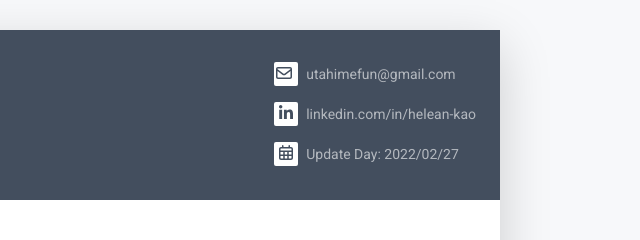
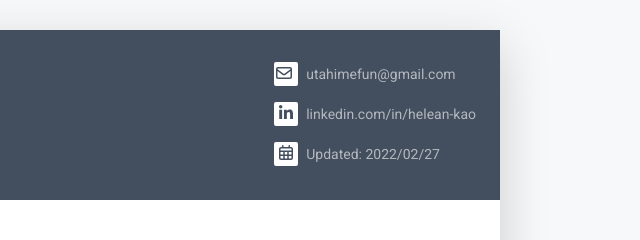
Before and after one commit to utahimefun/resume, a plain HTML site: page index.html in a window 1280 px wide. Shown: the top 240 px of the page, 640-1280 px from the left. Drawn offline with Linux system fonts and the light colour scheme.

Commit message:
1. fix mitake title

```diff
--- a/index.html
+++ b/index.html
@@ -44,7 +44,7 @@
 							    <ul class="resume-social list-unstyled">
 								    <li class="mb-3"><a class="text-link" href="mailto: yourname@email.com/"><span class="fa-container text-center me-2"><i class="far fa-envelope fa-fw me-3" viewBox="-60 -30 512 512"></i></span>utahimefun@gmail.com</a></li>
 					                <li class="mb-3"><a class="text-link" href="https://www.linkedin.com/in/helean-kao-416855100/" target="_blank"><span class="fa-container text-center me-2"><i class="fab fa-linkedin-in fa-fw"></i></span>linkedin.com/in/helean-kao</a></li>
-					                <li class="mb-3"><a class="text-link" href=""><span class="fa-container text-center me-2"><i class="far fa-calendar-alt"></i></span>Update Day: 2022/02/27</a></li>
+					                <li class="mb-3"><a class="text-link" href=""><span class="fa-container text-center me-2"><i class="far fa-calendar-alt"></i></span>Updated: 2022/02/27</a></li>
 							    </ul>
 						    </div><!--//secondary-info-->
 					    </div><!--//row-->
```
